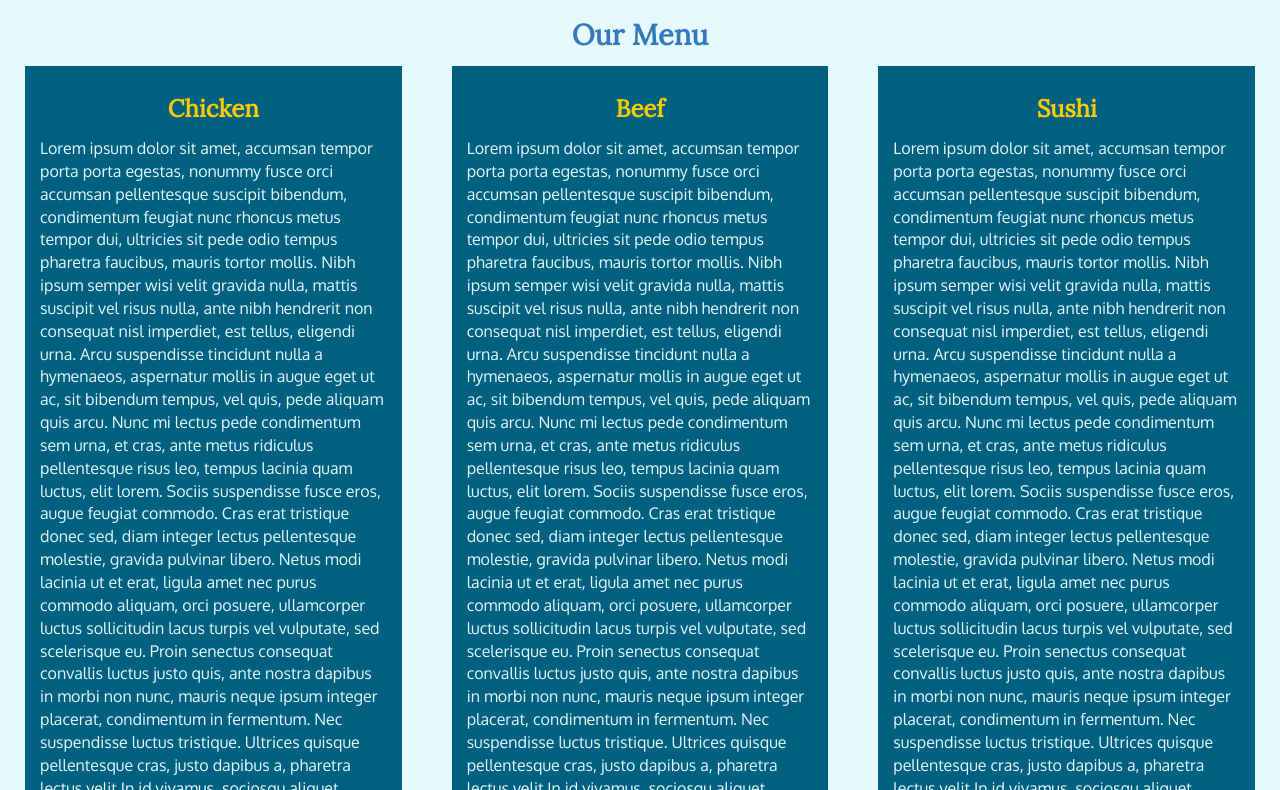
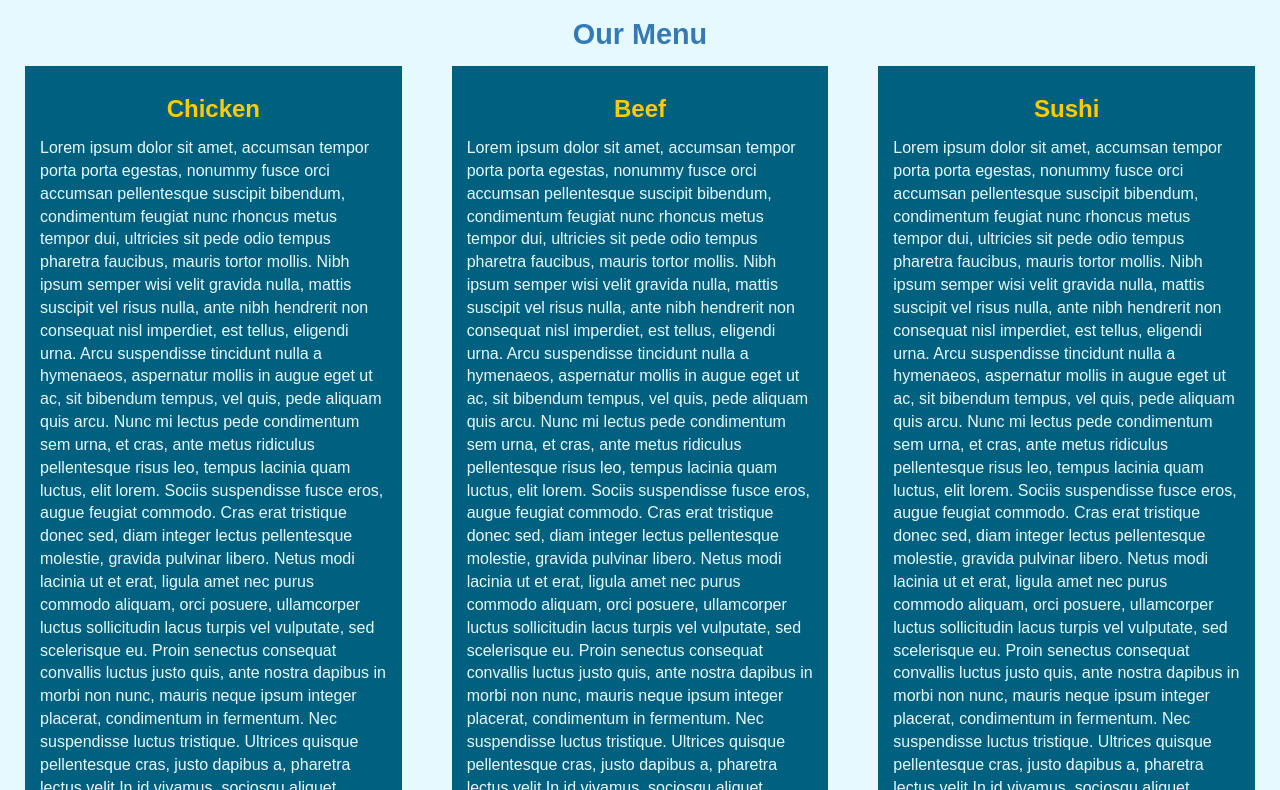
Before and after one commit to Namasteworld/Namasteworld3.github.io, a plain HTML site: page index.html in a window 1280 px wide. Shown: the part 68-858 px from the top of the page. Drawn offline with nearby package versions, Linux system fonts and the light colour scheme; files that its build step writes are made by us from their sources; a script that the page names is missing.

Commit message:
Update index.html

```diff
--- a/index.html
+++ b/index.html
@@ -4,11 +4,10 @@
     <meta charset="utf-8">
     <meta http-equiv="X-UA-Compatible" content="IE=edge">
     <meta name="viewport" content="width=device-width, initial-scale=1">
-    <title>Assignment Solution for Module 3</title>
+    <title>Assignment Solution 3</title>
     <link rel="stylesheet" href="css/bootstrap.min.css">
     <link rel="stylesheet" href="css/styles.css">
-    <link href='https://fonts.googleapis.com/css?family=Oxygen:400,300,700' rel='stylesheet' type='text/css'>
-    <link href='https://fonts.googleapis.com/css?family=Lora' rel='stylesheet' type='text/css'>
+
   </head>
 
 <body>
```
